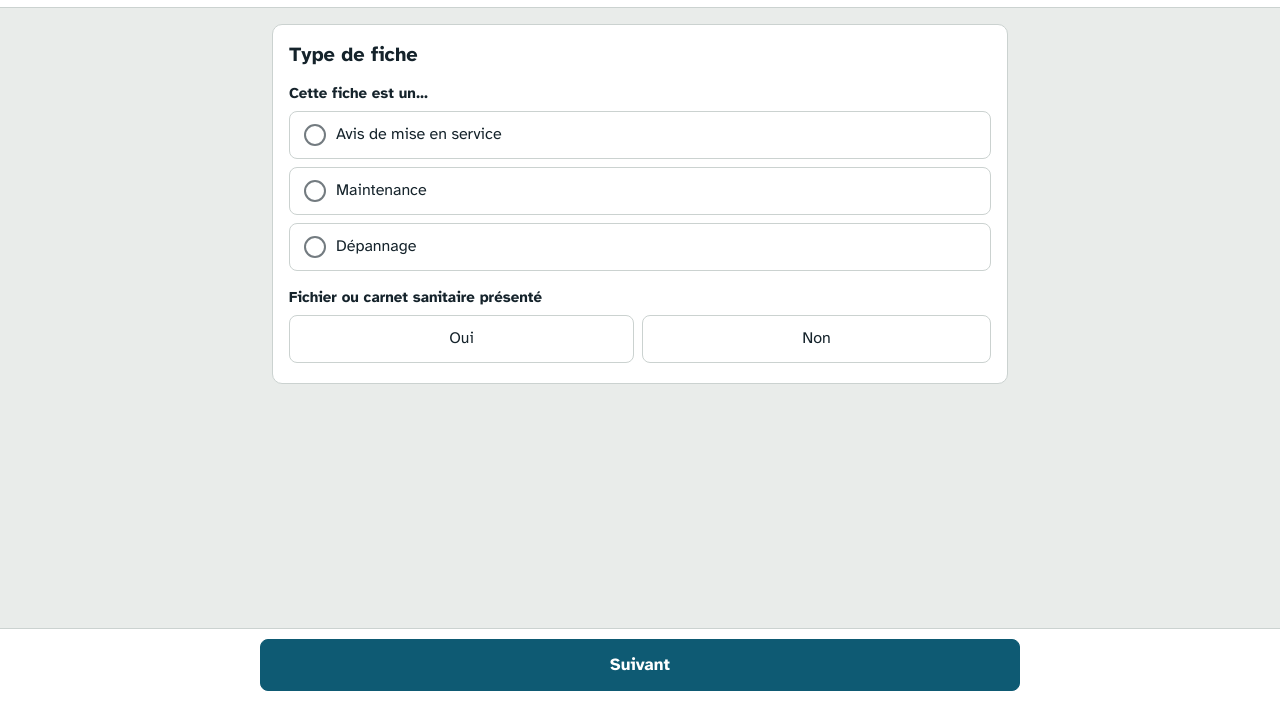
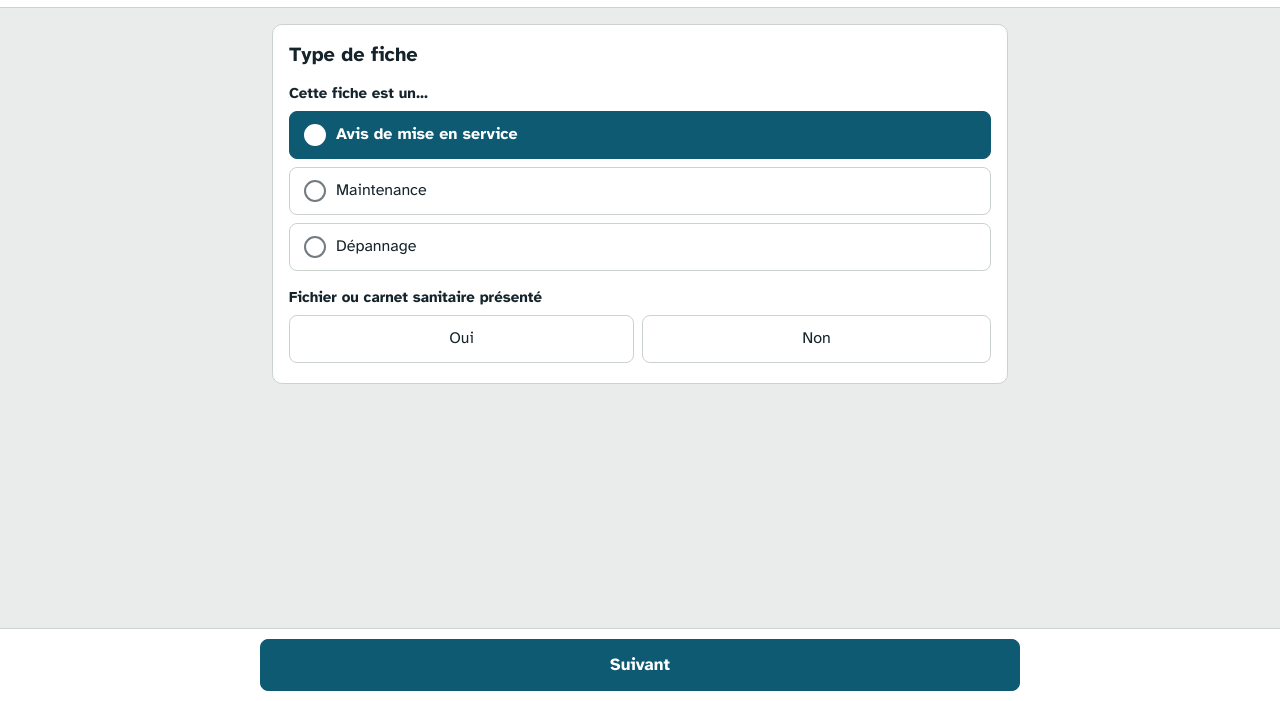
Before and after one commit to Fret0lol/BA-saisie, a website: page index.html in a window 1280 px wide. Both pictures are taken after a click on the radio button "Avis de mise en service". Shown: the part 99-800 px from the top of the page. Drawn offline with Linux system fonts and the light colour scheme; no server answers.

Commit message:
fix: seg buttons (Oui/Non, type de fiche…) didn't show selection
Le clic mettait bien à jour la donnée, mais l'état visuel
aria-checked du groupe n'était jamais rafraîchi (seul le
remplissage automatique des essais appelait refreshSeg).

```diff
--- a/index.html
+++ b/index.html
@@ -490,6 +490,7 @@ function segField(f) {
         const next = D()[f.k] === v ? '' : v; // un second appui désélectionne
         if (f.onpick) f.onpick(next);
         setVal(f.k, next);
+        refreshSeg(f.k);
       } }, lab);
     b.dataset.v = v; return b;
   });
```
